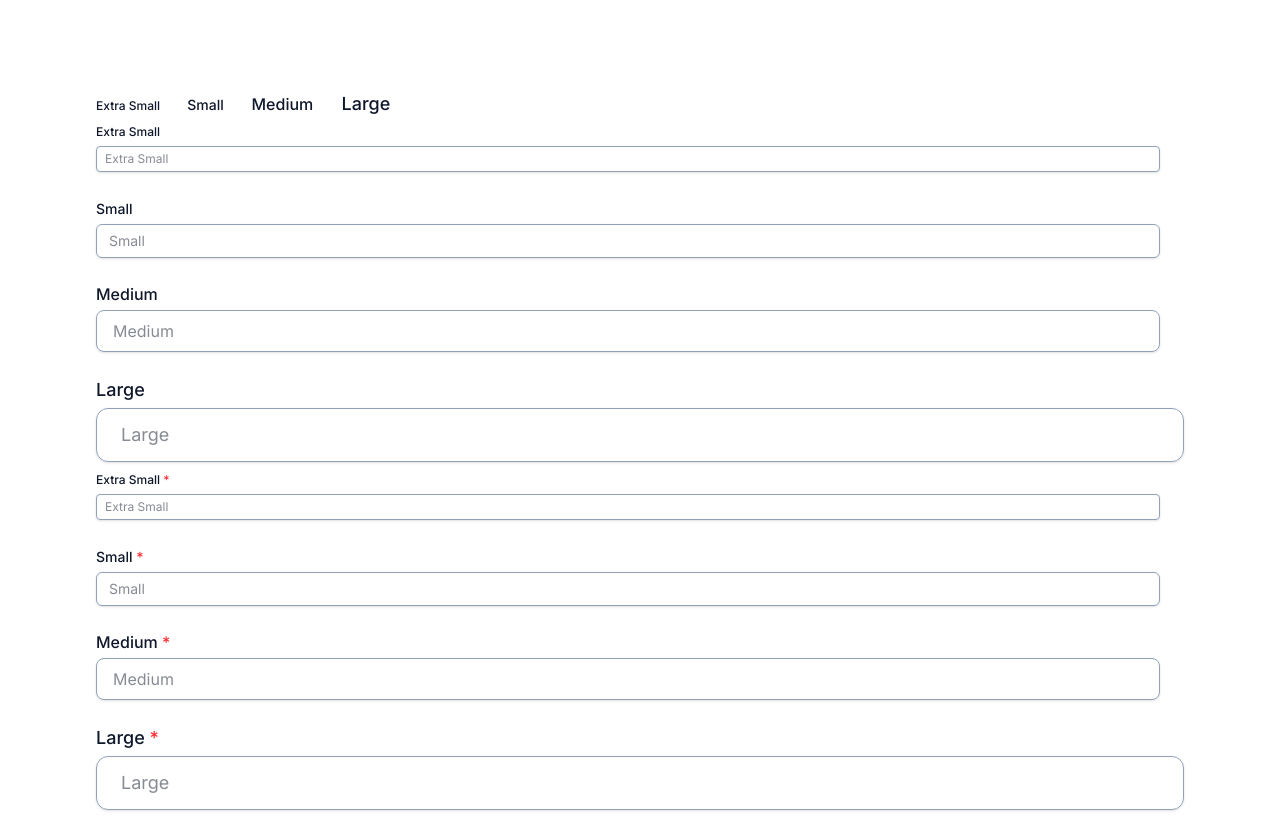
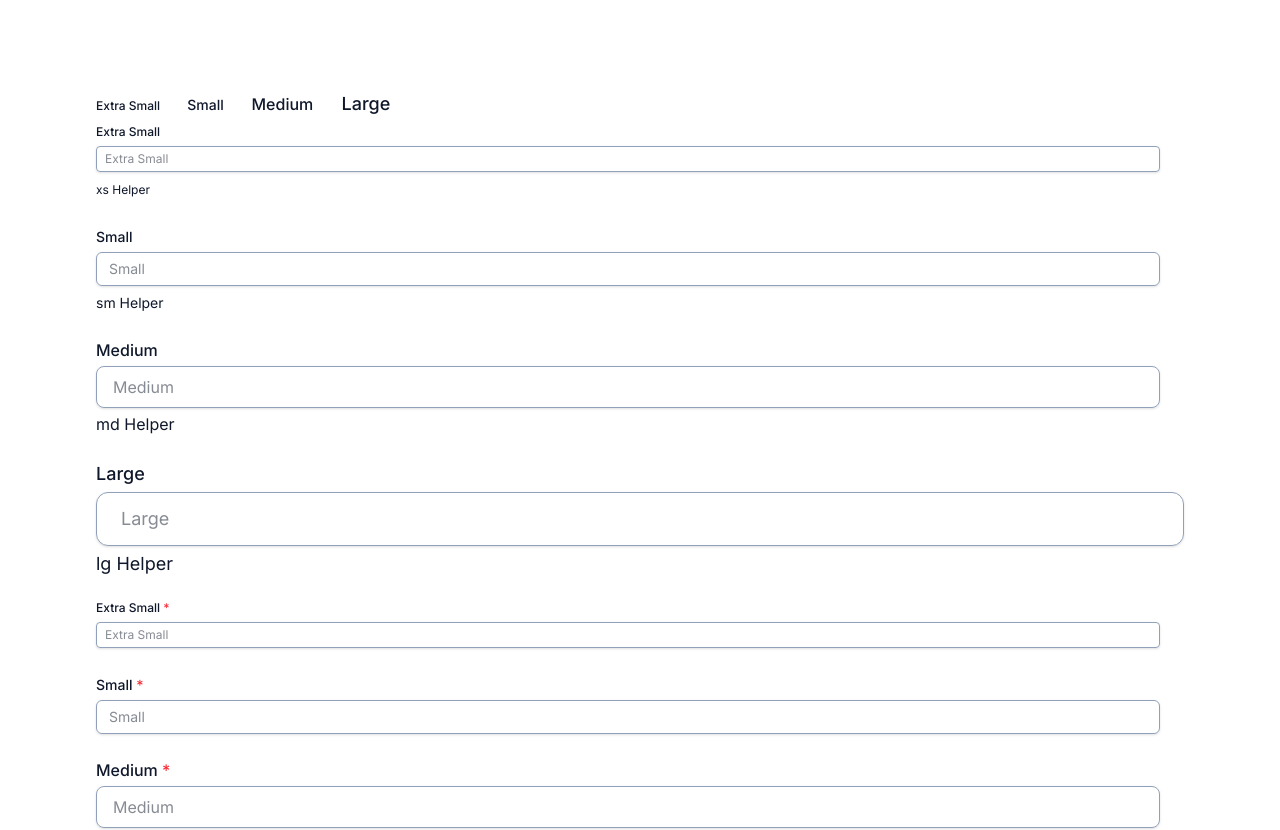
Before and after one commit to shoraid/fantasize-ui, a Next.js app: page /components/forms/label in a window 1280 px wide. Shown: the top 830 px of the page. Built offline with nearby package versions, Linux system fonts and the light colour scheme.

Commit message:
feat: add helper component

```diff
--- a/src/app/components/forms/label/page.tsx
+++ b/src/app/components/forms/label/page.tsx
@@ -1,3 +1,4 @@
+import Helper from "@/components/forms/helper";
 import Input from "@/components/forms/input";
 import Label from "@/components/forms/label";
 
@@ -15,25 +16,29 @@ export default function Page() {
           <Label size="lg">Large</Label>
         </div>
 
-        <div className="space-y-6 space-x-6">
+        <div className="mb-4 space-y-6 space-x-6">
           <div>
             <Label size="xs">Extra Small</Label>
             <Input size="xs" placeholder="Extra Small" />
+            <Helper size="xs">xs Helper</Helper>
           </div>
 
           <div>
             <Label size="sm">Small</Label>
             <Input size="sm" placeholder="Small" />
+            <Helper size="sm">sm Helper</Helper>
           </div>
 
           <div>
             <Label size="md">Medium</Label>
             <Input size="md" placeholder="Medium" />
+            <Helper size="md">md Helper</Helper>
           </div>
 
           <div>
             <Label size="lg">Large</Label>
             <Input size="lg" placeholder="Large" />
+            <Helper size="lg">lg Helper</Helper>
           </div>
         </div>
 
--- /dev/null
+++ b/src/components/forms/helper.tsx
@@ -0,0 +1,52 @@
+import { clsx } from "clsx/lite";
+import { ForwardedRef, forwardRef, HTMLAttributes } from "react";
+import { twMerge } from "tailwind-merge";
+
+export interface HelperProps extends HTMLAttributes<HTMLSpanElement> {
+  size?: "xs" | "sm" | "md" | "lg";
+  color?: "base" | "success" | "error";
+}
+
+const DEFAULT_SIZE = "sm";
+const DEFAULT_COLOR = "base";
+
+const Helper = forwardRef(
+  (props: HelperProps, ref: ForwardedRef<HTMLSpanElement>) => {
+    const {
+      size = DEFAULT_SIZE,
+      color = DEFAULT_COLOR,
+      className,
+      ...rest
+    } = props;
+
+    const sizeStyle = styles.size[size];
+    const colorStyle = styles.color[color];
+
+    return (
+      <span
+        ref={ref}
+        className={twMerge(styles.default, sizeStyle, colorStyle, className)}
+        {...rest}
+      />
+    );
+  },
+);
+
+Helper.displayName = "Helper";
+
+export default Helper;
+
+const styles = {
+  default: clsx("text-slate-900"),
+  size: {
+    xs: clsx("text-xs"),
+    sm: clsx("text-sm"),
+    md: clsx("text-base"),
+    lg: clsx("text-lg"),
+  },
+  color: {
+    base: clsx("text-slate-900"),
+    success: clsx("text-green-600"),
+    error: clsx("text-red-600"),
+  },
+};
```
